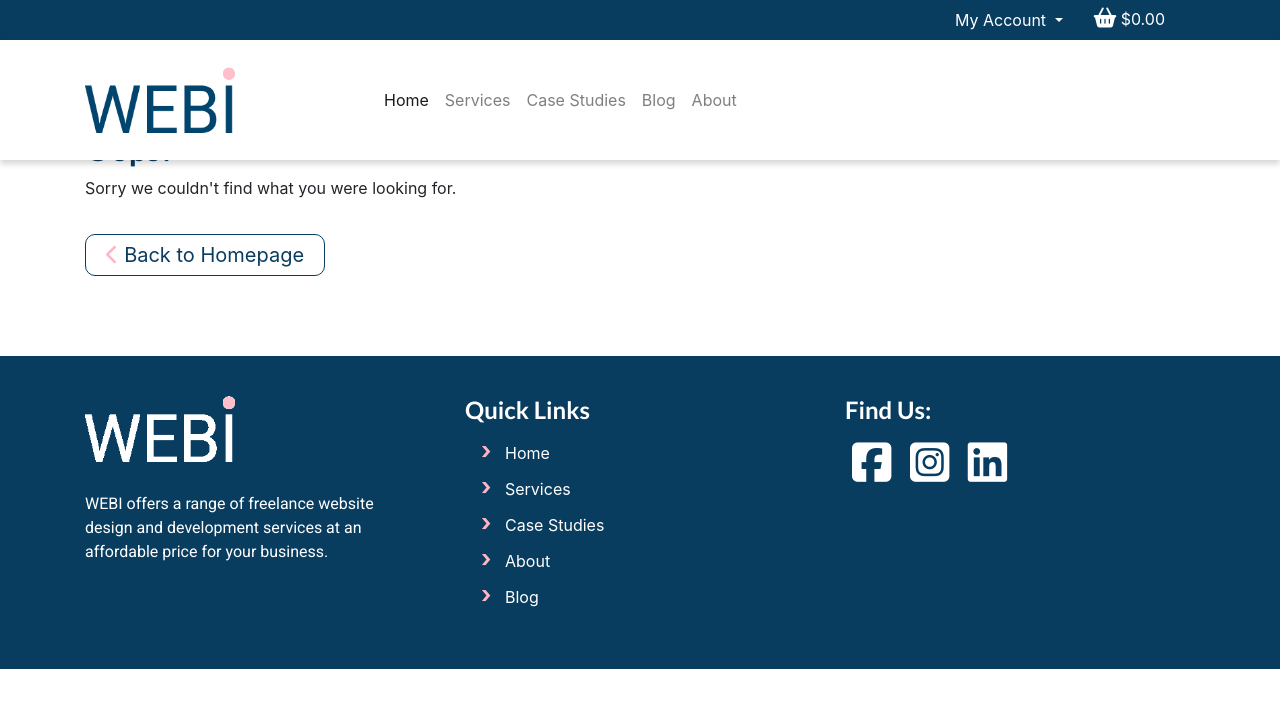
After one commit to JessicaJuliet/webi, a Django app: template templates/500.html in a window 1280 px wide. The commit adds this page. Shown: the top 708 px of the page. Run offline with Django 3.2, Linux system fonts and the light colour scheme; the template is opened without the code that fills it, so the values that code supplies are empty; some libraries are stand-ins or nearby versions.

Commit message:
Create 500.html page and update content on 404 page

```diff
--- /dev/null
+++ b/templates/500.html
@@ -0,0 +1,25 @@
+{% extends "base.html" %}
+{% load static %}
+
+{% block extra_title %} - Error 500 {% endblock %}
+
+{% block content %}
+    <!-- Page Heading -->
+    <div class="page-heading">
+        <div class="container">
+            <h1>Error 500</h1>
+            <div class="heading-border"></div>
+        </div>
+    </div>
+    <div class="container">
+        <div class="row">
+            <div class="col-12">
+                <h2>Oops!</h2> Sorry we couldn't find what you were looking for.
+            </div>
+        </div>
+    </div>
+    <!-- Internal Link -->
+    {% include "includes/back_to_homepage_link.html" %}
+    <!-- Footer -->
+    {% include "includes/footer.html" %}
+{% endblock %}
```
Also changed, not shown: templates/404.html (+26 -3 lines).
